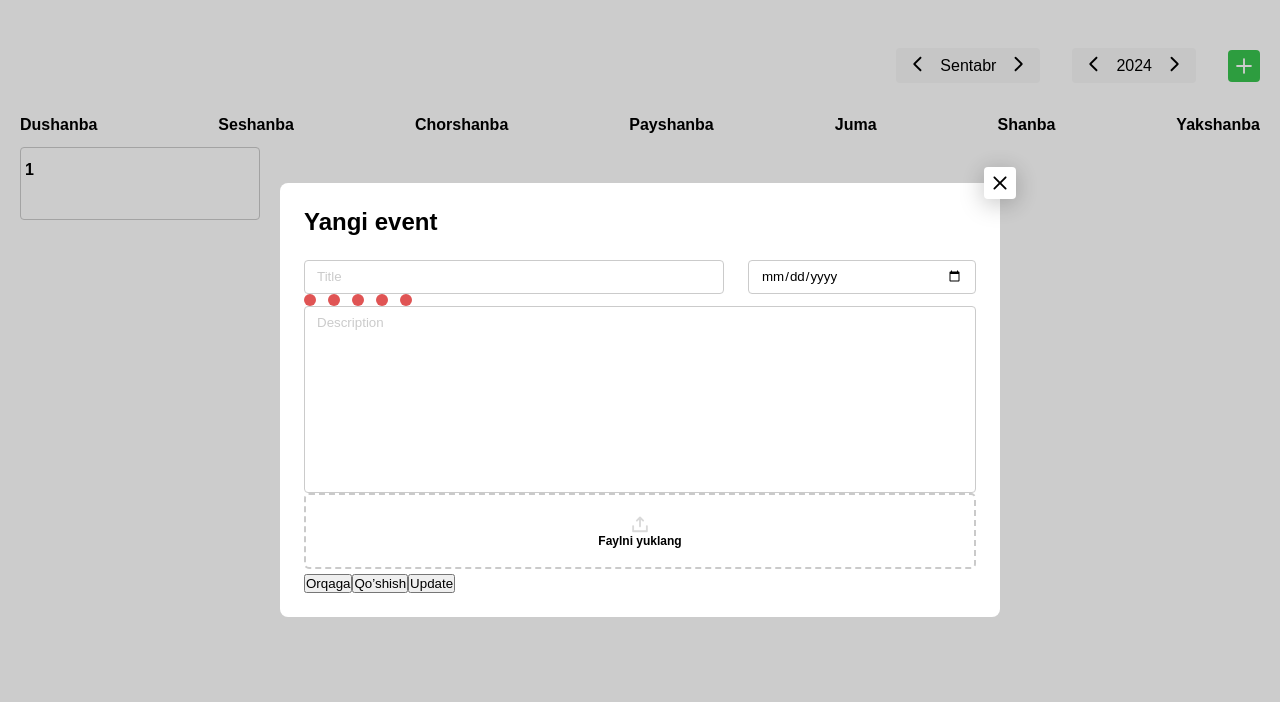
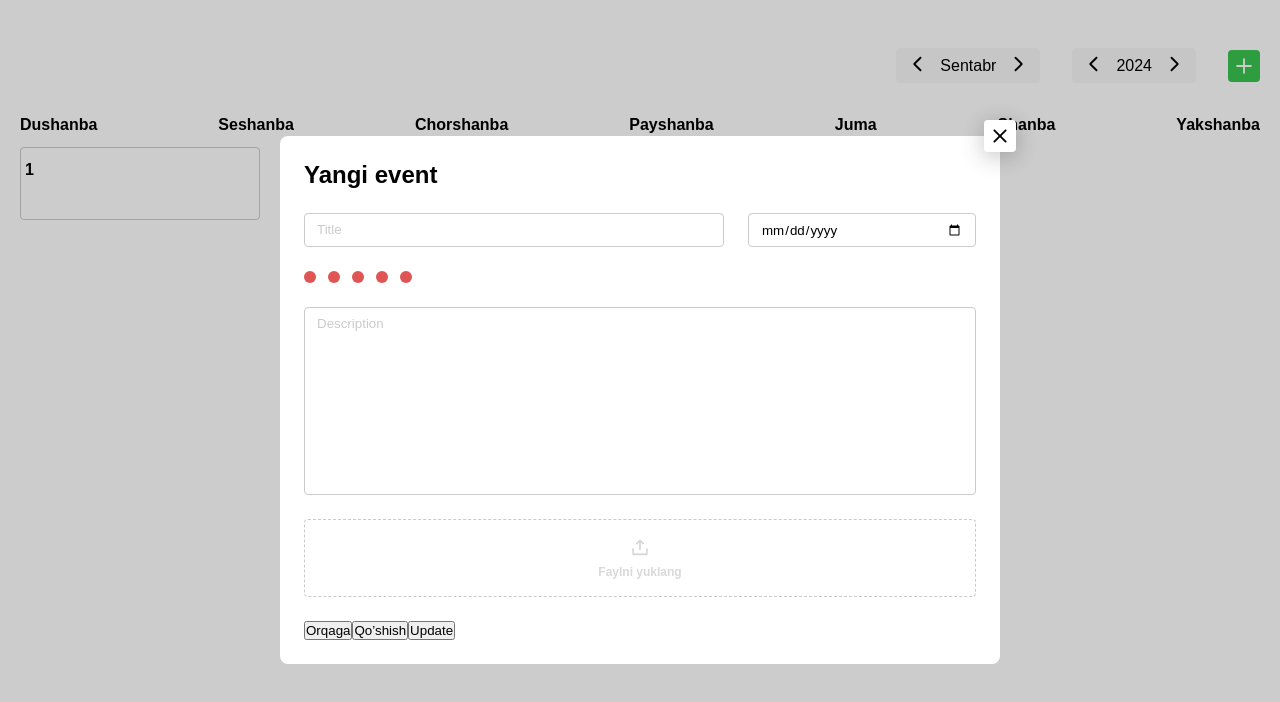
Before and after one commit to akramjonnuriddinov/osg-task, a Vue app: page / in a window 1280 px wide. Shown: the top 702 px of the page. Built offline with nearby package versions, Linux system fonts and the light colour scheme.

Commit message:
Fix FileUpload scrollbar and some styles

```diff
--- a/src/components/FileUpload.vue
+++ b/src/components/FileUpload.vue
@@ -1,5 +1,4 @@
 <script>
-// import { useImage } from '@/composables/useImage'
 export default {
   data() {
     return {
@@ -40,91 +39,119 @@ export default {
 </script>
 
 <template>
-  <div>
   <div class="file-input-box">
     <div class="wrapper-file-input">
       <div class="input-box" @click="openFileInput">
-          <img src="@/assets/images/upload.svg" alt="upload icon" />
+        <img class="upload-icon" src="@/assets/images/upload.svg" alt="upload icon" />
         <h4>Faylni yuklang</h4>
         <input ref="fileInput" type="file" hidden @change="handleFileChange" multiple />
       </div>
-        <small>Files Supported: PDF, TEXT, DOC, DOCX, JPG, PNG, SVG</small>
+      <!-- <small>Files Supported: PDF, TEXT, DOC, DOCX, JPG, PNG, SVG</small> -->
     </div>
 
     <div class="wrapper-file-section">
       <div class="selected-files" v-if="selectedFileNames.length">
-          <h5>Selected Files</h5>
         <ul class="file-list" :style="selectedFileNames.length ? 'max-height:220px' : 'height:auto'">
-            <transition-group name="fade" class="selected-files">
-              <li class="item" v-for="(f, index) in selectedFileNames" :key="f.name">
-                <span class="name"> {{ f.name }} ({{ formatFileSize(f.size) }}) </span>
-                <div class="remove" @click="removeFile(index)">remove</div>
+          <li class="file-list__item" v-for="(f, index) in selectedFileNames" :key="f.name">
+            <!-- <span class="name"> {{ f.name }} ({{ formatFileSize(f.size) }}) </span> -->
+            <button @click="removeFile(index)" class="btn-file">
+              <img class="btn-file__img" src="@/assets/images/assign.svg" alt="remove file" />
+            </button>
+            <span class="name"> {{ f.name }} </span>
+            <button @click="removeFile(index)" class="btn-file">
+              <img class="btn-file__img" src="@/assets/images/close-btn.svg" alt="assign file" />
+            </button>
           </li>
-            </transition-group>
         </ul>
-        </div>
       </div>
     </div>
   </div>
 </template>
 
 <style scoped>
-:root {
-  --secondary: #1b2631;
+::-webkit-scrollbar {
+  width: 4px;
+  height: 6px;
 }
 
-.file-input-box {
+::-webkit-scrollbar-track {
+  -webkit-box-shadow: inset 0 0 6px #f0f0f0;
+  border-radius: 10px;
+}
+
+::-webkit-scrollbar-thumb {
+  -webkit-box-shadow: inset 0 0 6px rgba(0, 0, 0, 0.1);
+  background-color: #0000002a;
+  border-radius: 10px;
+}
+
+.wrapper-file-input {
   display: flex;
   justify-content: center;
   flex-direction: column;
-  border-radius: 10px;
+  border-radius: 4px;
   width: 100%;
+  padding: 18px;
   height: auto;
   background-color: #ffffff;
+  color: #d9d9d9;
+  border: 1px dashed #cacaca;
+  margin-bottom: 24px;
 }
 
 .input-box {
-  padding: 20px;
   display: grid;
   place-items: center;
-  border: 2px dashed #cacaca;
-  border-radius: 5px;
-  margin-bottom: 5px;
   cursor: pointer;
 }
 
-small {
-  display: none;
-  font-size: 12px;
-  color: #a3a3a3;
+.upload-icon {
+  margin-bottom: 8px;
+  display: block;
 }
-h5 {
-  margin-bottom: 10px;
-}
+
 .file-list {
+  display: flex;
   overflow-y: auto;
   list-style-type: none;
-  padding: 0 10px 10px 0;
   margin: 0;
-  transition: 0.3s all ease-in-out;
 }
-.item {
+
+.file-list__item {
   display: flex;
   justify-content: space-between;
   align-items: center;
-  border: 1px solid #cacaca;
-  border-radius: 5px;
-  padding: 10px;
-  font-size: 14px;
+  background-color: #f0f0f0;
+  border-radius: 15px;
+  padding: 8px 16px;
+  font-size: 10px;
+  line-height: 12.19px;
+  font-weight: 600;
 }
-.item:not(:last-child) {
-  margin-bottom: 5px;
+
+.file-list__item:not(:last-child) {
+  margin-right: 18px;
 }
-.remove {
-  display: grid;
-  place-items: center;
-  color: #c0392b;
+
+.btn-file {
+  background-color: none;
+  border: none;
   cursor: pointer;
-  transition: 0.3s all ease-in-out;
+  display: flex;
+}
+
+.btn-file__img {
+  width: 12px;
+  height: 12px;
+}
+
+.name {
+  margin-left: 8px;
+  margin-right: 8px;
+  text-overflow: ellipsis;
+  overflow: hidden;
+  width: 60px;
+  white-space: nowrap;
+  color: #000000;
 }
 </style>
--- a/src/components/TaskModal.vue
+++ b/src/components/TaskModal.vue
@@ -43,7 +43,7 @@ const task = reactive({
           placeholder="Description"
         ></textarea>
 
-        <file-upload />
+        <file-upload class="file-upload" />
 
         <div class="modal__btn-wrapper">
           <button @click="emit('close-modal')" class="modal__btn modal__btn--back">Orqaga</button>
@@ -102,6 +102,7 @@ const task = reactive({
 .modal__top {
   display: flex;
   justify-content: space-between;
+  margin-bottom: 24px;
 }
 
 .modal__input-title {
@@ -113,6 +114,14 @@ const task = reactive({
 .modal__date {
   max-width: 228px;
   padding: 6px 12px;
+}
+
+.modal__description {
+  margin-bottom: 24px;
+}
+
+.file-upload {
+  margin-bottom: 24px;
 }
 
 input,
@@ -137,6 +146,7 @@ textarea::placeholder {
 .circle-wrapper {
   display: flex;
   align-items: center;
+  margin-bottom: 24px;
 }
 
 .circle {
```
Also changed, not shown: src/assets/images/assign.svg (added). Lines whose indentation alone changed are shown as unchanged.
